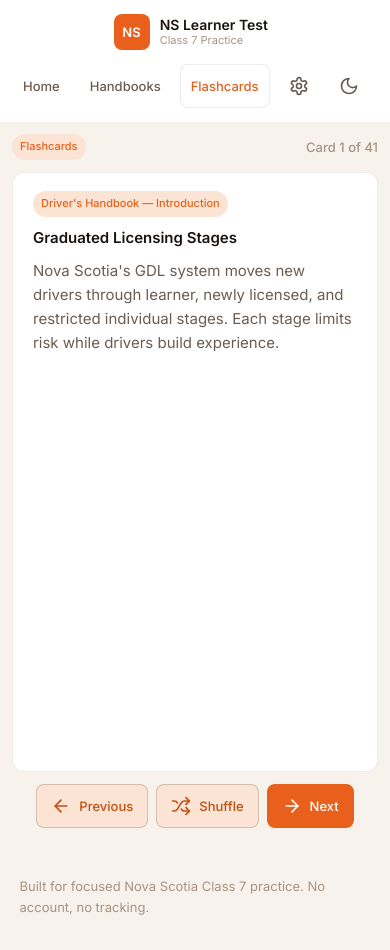
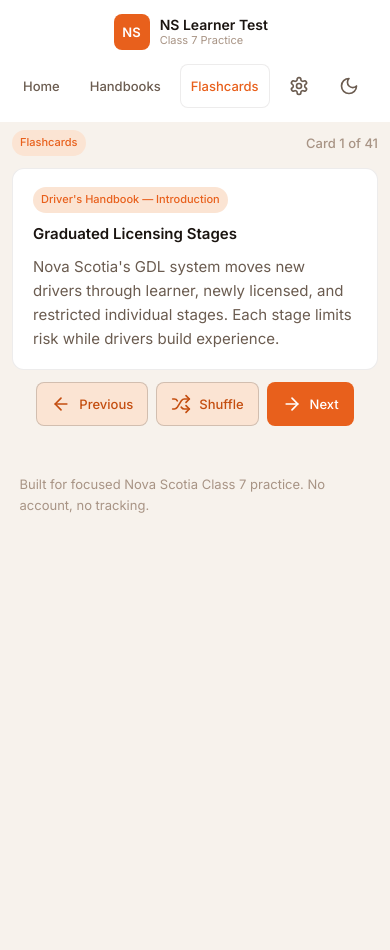
Before and after one commit to muknan/NS-Learners, a Next.js app: page /flashcards in a window 390 px wide. After the commit the page ends 844 px from the top, so only its background shows below. Built offline with nearby package versions, Linux system fonts and the light colour scheme.

Commit message:
Fix compact mobile flashcard layout

```diff
--- a/src/styles/globals.css
+++ b/src/styles/globals.css
@@ -2244,19 +2244,15 @@ input[type='range'] {
   }
 
   .flashcards-layout {
-    display: flex;
-    flex-direction: column;
-    height: calc(100dvh - 122px);
+    display: grid;
+    width: min(760px, 100%);
     gap: 12px;
     margin-inline: auto;
-    padding-block: 12px 16px;
-    width: min(760px, 100%);
+    padding-block: 8px 16px;
   }
 
   .flashcard-view {
-    flex: 1 1 auto;
-    min-height: 0;
-    overflow-y: auto;
+    min-height: auto;
     align-content: start;
     gap: 12px;
     padding: 18px 20px;
```
